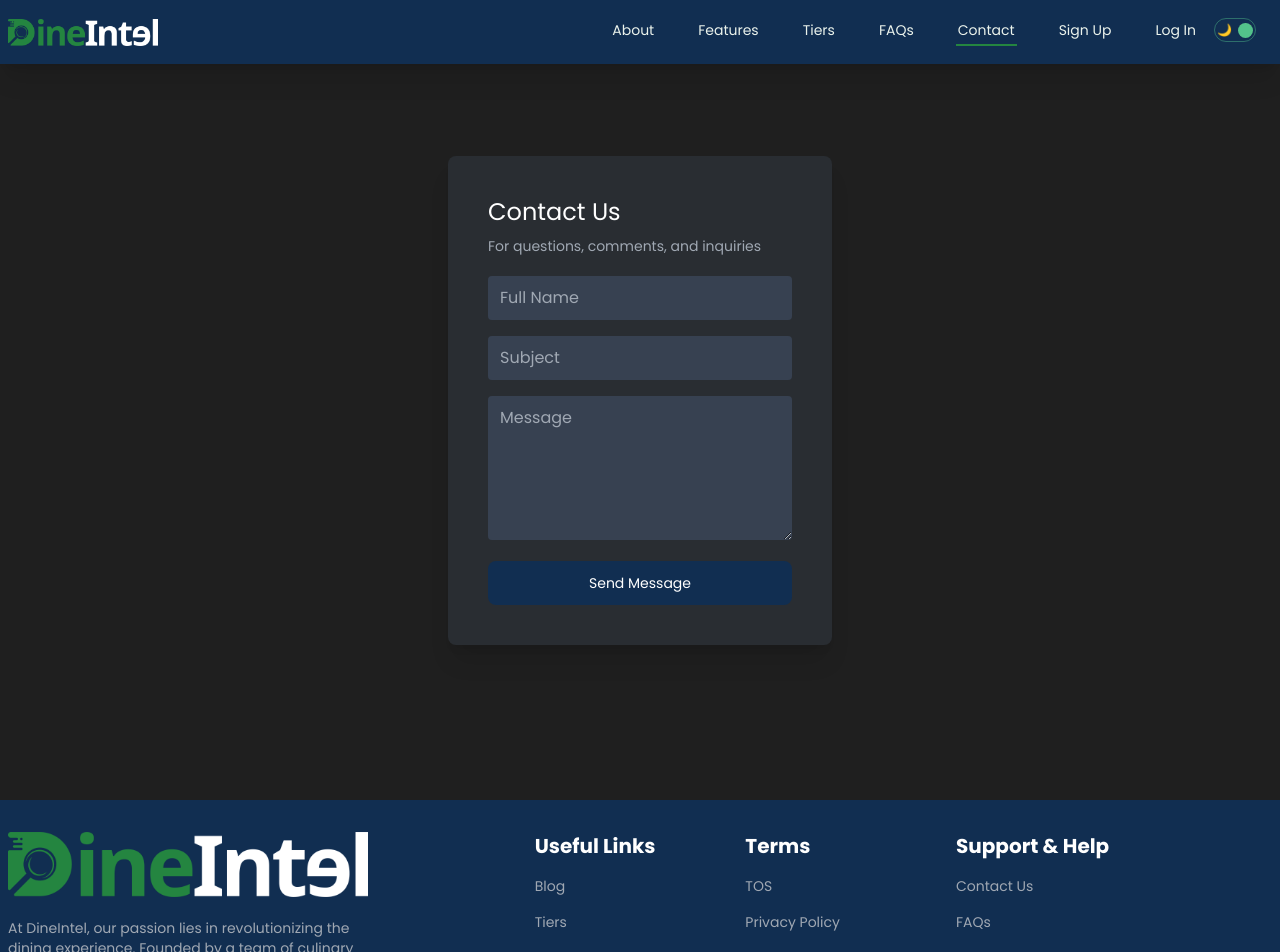
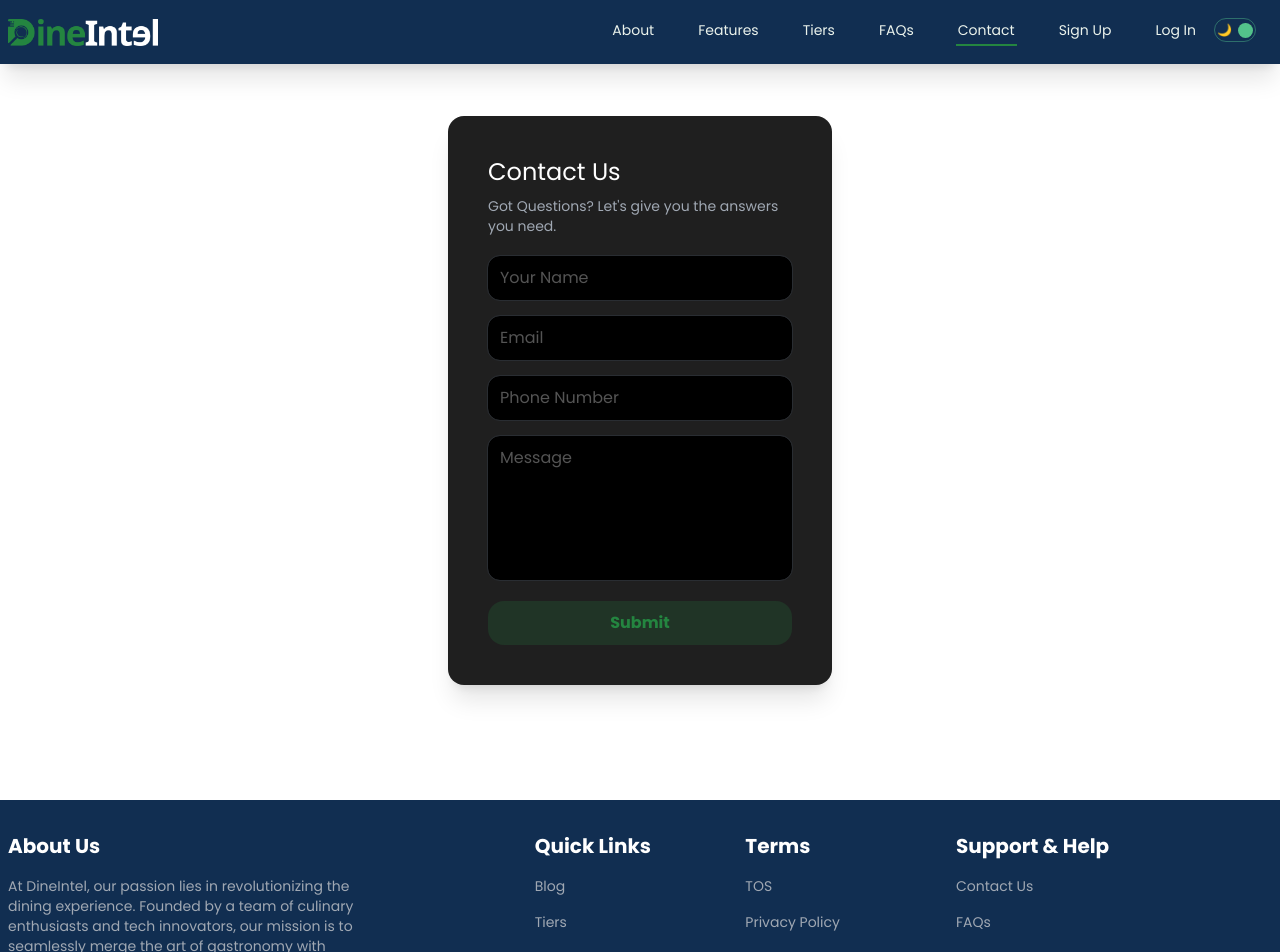
Before and after one commit to shaperhub/testdine, a Next.js app: page /contact in a window 1280 px wide. Shown: the top 952 px of the page. Built offline with nearby package versions, Linux system fonts and the light colour scheme; no server answers.

Commit message:
updated design

```diff
--- a/src/app/contact/page.jsx
+++ b/src/app/contact/page.jsx
@@ -2,29 +2,34 @@ import React from "react";
 
 const Contact = () => {
   return (
-    <div className="min-h-screen flex items-center justify-center bg-white dark:bg-dblack text-sm font-regular">
-      <div data-aos="fade-up" className="bg-dlightgreen dark:bg-dlightblack p-10 rounded-lg shadow-xl w-96">
+    <div className="min-h-screen flex items-center justify-center text-sm font-regular">
+      <div data-aos="fade-up" className="bg-white dark:bg-dblack p-10 rounded-2xl shadow-xl w-96">
         <h1 className="text-black dark:text-white text-2xl mb-2">Contact Us</h1>
-        <h4 className="text-ddarkgrey dark:text-dgrey mb-5">For questions, comments, and inquiries</h4>
+        <h4 className="text-ddarkgrey dark:text-dgrey mb-5">Got Questions? Let&apos;s give you the answers you need.</h4>
         <input
           type="text"
-          placeholder="Full Name"
-          className="w-full p-3 mb-4 bg-dlightestgreen dark:bg-gray-700 rounded outline-none text-[16px] text-black dark:text-white placeholder-dgrey"
+          placeholder="Your Name"
+          className="w-full p-3 mb-4 bg-white dark:bg-black rounded-xl outline outline-dlightblue/20 dark:outline-dlightblack outline-1 text-[16px] text-black dark:text-white placeholder-dgrey dark:placeholder-ddarkgrey"
         />
         <input
           type="text"
-          placeholder="Subject"
-          className="w-full p-3 mb-4 bg-dlightestgreen dark:bg-gray-700 rounded outline-none text-[16px] text-black dark:text-white placeholder-dgrey"
+          placeholder="Email"
+          className="w-full p-3 mb-4 bg-white dark:bg-black rounded-xl outline outline-dlightblue/20 dark:outline-dlightblack outline-1 text-[16px] text-black dark:text-white placeholder-dgrey dark:placeholder-ddarkgrey"
+        />
+        <input
+          type="text"
+          placeholder="Phone Number"
+          className="w-full p-3 mb-4 bg-white dark:bg-black rounded-xl outline outline-dlightblue/20 dark:outline-dlightblack outline-1 text-[16px] text-black dark:text-white placeholder-dgrey dark:placeholder-ddarkgrey"
         />
         <textarea
           placeholder="Message"
           rows={6}
-          className="w-full p-3 mb-4 bg-dlightestgreen dark:bg-gray-700 rounded outline-none text-[16px] text-black dark:text-white placeholder-dgrey"
+          className="w-full p-3 mb-4 bg-white dark:bg-black rounded-xl outline outline-dlightblue/20 dark:outline-dlightblack outline-1 text-[16px] text-black dark:text-white placeholder-dgrey dark:placeholder-ddarkgrey resize-none"
         ></textarea>
         <button
-          className="w-full p-3 bg-dblue rounded-lg text-white hover:bg-dlightblue"
+          className="w-full p-3 bg-dgreen/10 dark:bg-dgreen/20 rounded-2xl text-dgreen text-[16px] font-bold"
         >
-          Send Message
+          Submit
         </button>
       </div>
     </div>
--- a/src/components/footer/Footer.jsx
+++ b/src/components/footer/Footer.jsx
@@ -1,35 +1,16 @@
 import React from "react";
-import Image from "next/image";
-import Link from "next/link";
-import LogoLight from '../../../public/DineIntelLogoLight.png'
-import LogoDark from '../../../public/DineIntelLogoDark.png'
 
 const Footer = () => {
   const currentyear = new Date().getFullYear();
 
   return (
     <div className="text-xs md:text-sm font-regular">
-      <div className="footer bg-dlightgreen dark:bg-dblue px-2 2xl:px-16 pt-8">
+      <div className="footer bg-dblue px-2 2xl:px-16 pt-8">
         <div className="flex flex-wrap">
           <div className="w-full md:w-1/2 lg:w-4/12 xl:w-5/12">
             <div className="mb-12 max-w-[360px] lg:mb-16">
-              <Link href="/" className="mb-4 inline-block">
-                <Image
-                  src={LogoLight}
-                  alt="DineIntel Logo Lightmode"
-                  className="w-full dark:hidden"
-                  width={80}
-                  height={25}
-                />
-                <Image
-                  src={LogoDark}
-                  alt="DineIntel Logo Darkmode"
-                  className="hidden w-full dark:block"
-                  width={80}
-                  height={25}
-                />
-              </Link>
-              <p className="mb-4 text-ddarkgrey dark:text-dgrey">
+              <h2 className="mb-4 text-xl font-bold text-white">About Us</h2>
+              <p className="mb-4 text-dgrey">
                 At DineIntel, our passion lies in revolutionizing the dining experience.
                 Founded by a team of culinary enthusiasts and tech innovators, our mission is to seamlessly merge the art of gastronomy with cutting-edge digital innovation.
               </p>
@@ -37,7 +18,7 @@ const Footer = () => {
                 <a
                   href="https://facebook.com/"
                   aria-label="facebook-social-link"
-                  className="text-ddarkgrey dark:text-dgrey mr-6 hover:text-dgreen dark:hover:text-dgreen"
+                  className="text-dgrey mr-6 hover:text-dgreen"
                 >
                   <svg
                     width="9"
@@ -51,7 +32,7 @@ const Footer = () => {
                 <a
                   href="https://twitter.com/"
                   aria-label="twitter-social-link"
-                  className=" text-ddarkgrey dark:text-dgrey mr-6 hover:text-dgreen dark:hover:text-dgreen"
+                  className="text-dgrey mr-6 hover:text-dgreen"
                 >
                   <svg
                     width="19"
@@ -65,7 +46,7 @@ const Footer = () => {
                 <a
                   href="https://youtube.com/"
                   aria-label="youtube-social-link"
-                  className=" text-ddarkgrey dark:text-dgrey mr-6 hover:text-dgreen dark:hover:text-dgreen"
+                  className="text-dgrey mr-6 hover:text-dgreen"
                 >
                   <svg
                     width="18"
@@ -79,7 +60,7 @@ const Footer = () => {
                 <a
                   href="https://linkedin.com/"
                   aria-label="linkedin-social-link"
-                  className=" text-ddarkgrey dark:text-dgrey hover:text-dgreen dark:hover:text-dgreen"
+                  className="text-dgrey hover:text-dgreen"
                 >
                   <svg
                     width="17"
@@ -96,14 +77,14 @@ const Footer = () => {
 
           <div className="w-full sm:w-1/2 md:w-1/2 lg:w-2/12 xl:w-2/12">
             <div className="mb-6 lg:mb-16">
-              <h2 className="mb-4 text-xl font-bold text-black dark:text-white">
-                Useful Links
+              <h2 className="mb-4 text-xl font-bold text-white">
+                Quick Links
               </h2>
               <ul>
                 <li>
                   <a
                     href="/blog"
-                    className=" text-ddarkgrey dark:text-dgrey hover:text-dgreen dark:hover:text-dgreen mb-4 inline-block"
+                    className="text-dgrey hover:text-dgreen mb-4 inline-block"
                   >
                     Blog
                   </a>
@@ -111,7 +92,7 @@ const Footer = () => {
                 <li>
                   <a
                     href="/dineintel-tiers"
-                    className=" text-ddarkgrey dark:text-dgrey hover:text-dgreen dark:hover:text-dgreen mb-4 inline-block"
+                    className="text-dgrey hover:text-dgreen mb-4 inline-block"
                   >
                     Tiers
                   </a>
@@ -119,7 +100,7 @@ const Footer = () => {
                 <li>
                   <a
                     href="/features"
-                    className=" text-ddarkgrey dark:text-dgrey hover:text-dgreen dark:hover:text-dgreen mb-4 inline-block"
+                    className="text-dgrey hover:text-dgreen mb-4 inline-block"
                   >
                     Features
                   </a>
@@ -130,14 +111,14 @@ const Footer = () => {
 
           <div className="w-full sm:w-1/2 md:w-1/2 lg:w-2/12 xl:w-2/12">
             <div className="mb-6 lg:mb-16">
-              <h2 className="mb-4 text-xl font-bold text-black dark:text-white">
+              <h2 className="mb-4 text-xl font-bold text-white">
                 Terms
               </h2>
               <ul>
                 <li>
                   <a
                     href="/terms-of-service"
-                    className=" text-ddarkgrey dark:text-dgrey hover:text-dgreen dark:hover:text-dgreen mb-4 inline-block"
+                    className="text-dgrey hover:text-dgreen mb-4 inline-block"
                   >
                     TOS
                   </a>
@@ -145,7 +126,7 @@ const Footer = () => {
                 <li>
                   <a
                     href="/privacy-policy"
-                    className=" text-ddarkgrey dark:text-dgrey hover:text-dgreen dark:hover:text-dgreen mb-4 inline-block"
+                    className="text-dgrey hover:text-dgreen mb-4 inline-block"
                   >
                     Privacy Policy
                   </a>
@@ -153,7 +134,7 @@ const Footer = () => {
                 <li>
                   <a
                     href="/about"
-                    className=" text-ddarkgrey dark:text-dgrey hover:text-dgreen dark:hover:text-dgreen mb-4 inline-block"
+                    className="text-dgrey hover:text-dgreen mb-4 inline-block"
                   >
                     About
                   </a>
@@ -164,14 +145,14 @@ const Footer = () => {
 
           <div className="w-full md:w-1/2 lg:w-4/12 xl:w-3/12">
             <div className="mb-6 lg:mb-16">
-              <h2 className="mb-4 text-xl font-bold text-black dark:text-white">
+              <h2 className="mb-4 text-xl font-bold text-white">
                 Support & Help
               </h2>
               <ul>
                 <li>
                   <a
                     href="/contact"
-                    className=" text-ddarkgrey dark:text-dgrey hover:text-dgreen dark:hover:text-dgreen mb-4 inline-block"
+                    className="text-dgrey hover:text-dgreen mb-4 inline-block"
                   >
                     Contact Us
                   </a>
@@ -179,7 +160,7 @@ const Footer = () => {
                 <li>
                   <a
                     href="/faqs"
-                    className=" text-ddarkgrey dark:text-dgrey hover:text-dgreen dark:hover:text-dgreen mb-4 inline-block"
+                    className="text-dgrey hover:text-dgreen mb-4 inline-block"
                   >
                     FAQs
                   </a>
@@ -187,7 +168,7 @@ const Footer = () => {
                 <li>
                   <a
                     href="/password-reset"
-                    className=" text-ddarkgrey dark:text-dgrey hover:text-dgreen dark:hover:text-dgreen mb-4 inline-block"
+                    className="text-dgrey hover:text-dgreen mb-4 inline-block"
                   >
                     Password Reset
                   </a>
@@ -199,7 +180,7 @@ const Footer = () => {
 
         <div className="h-1 w-full bg-gradient-to-r from-transparent via-[#D2D8E183] to-transparent dark:via-[#959CB183]"></div>
         <div className="py-8">
-          <p className="text-center text-black dark:text-white">
+          <p className="text-center text-white">
             &copy; {currentyear}. DineIntel. All Rights Reserved.
           </p>
         </div>
```
Also changed, not shown: src/components/navbar/Navbar.jsx (+14 -19 lines).
